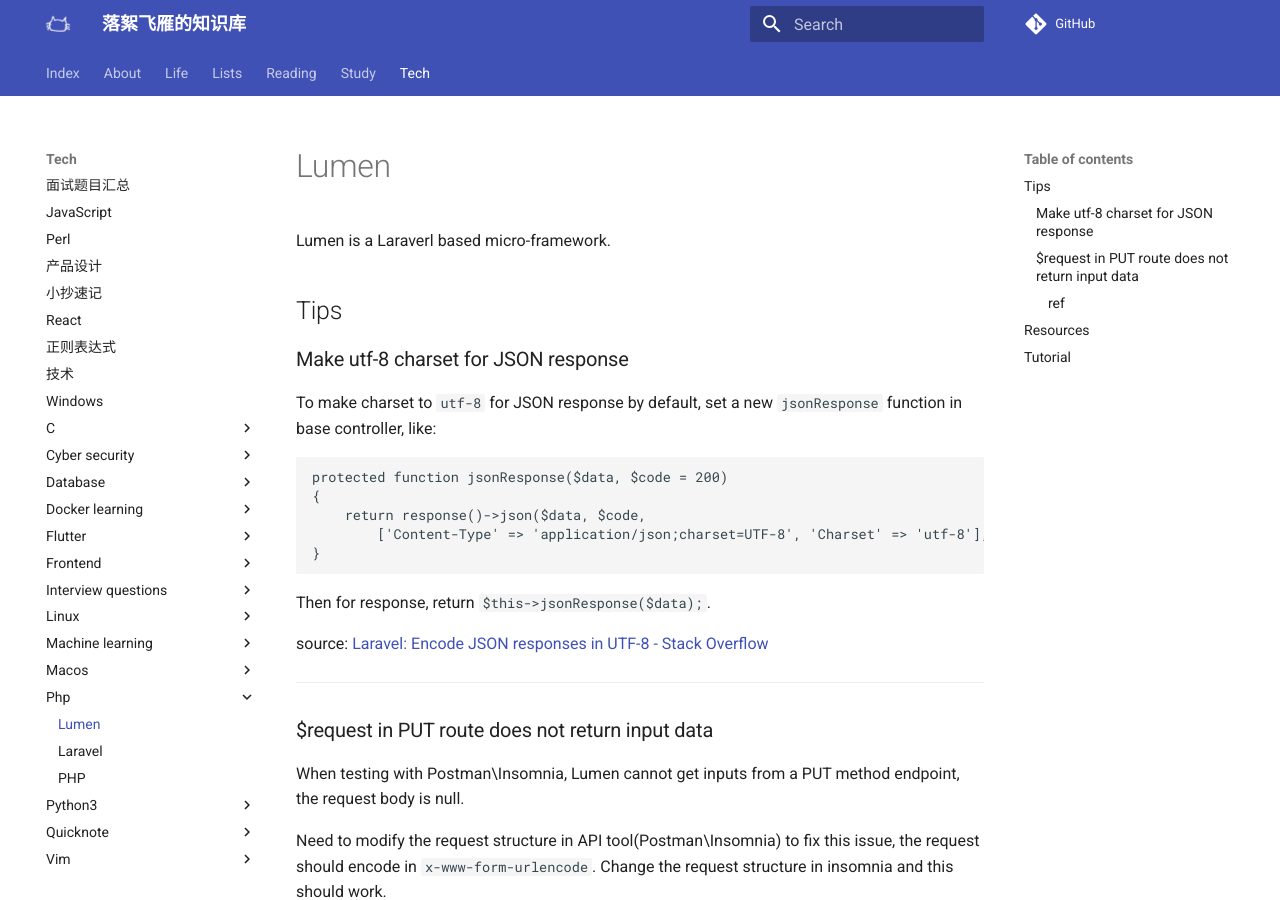
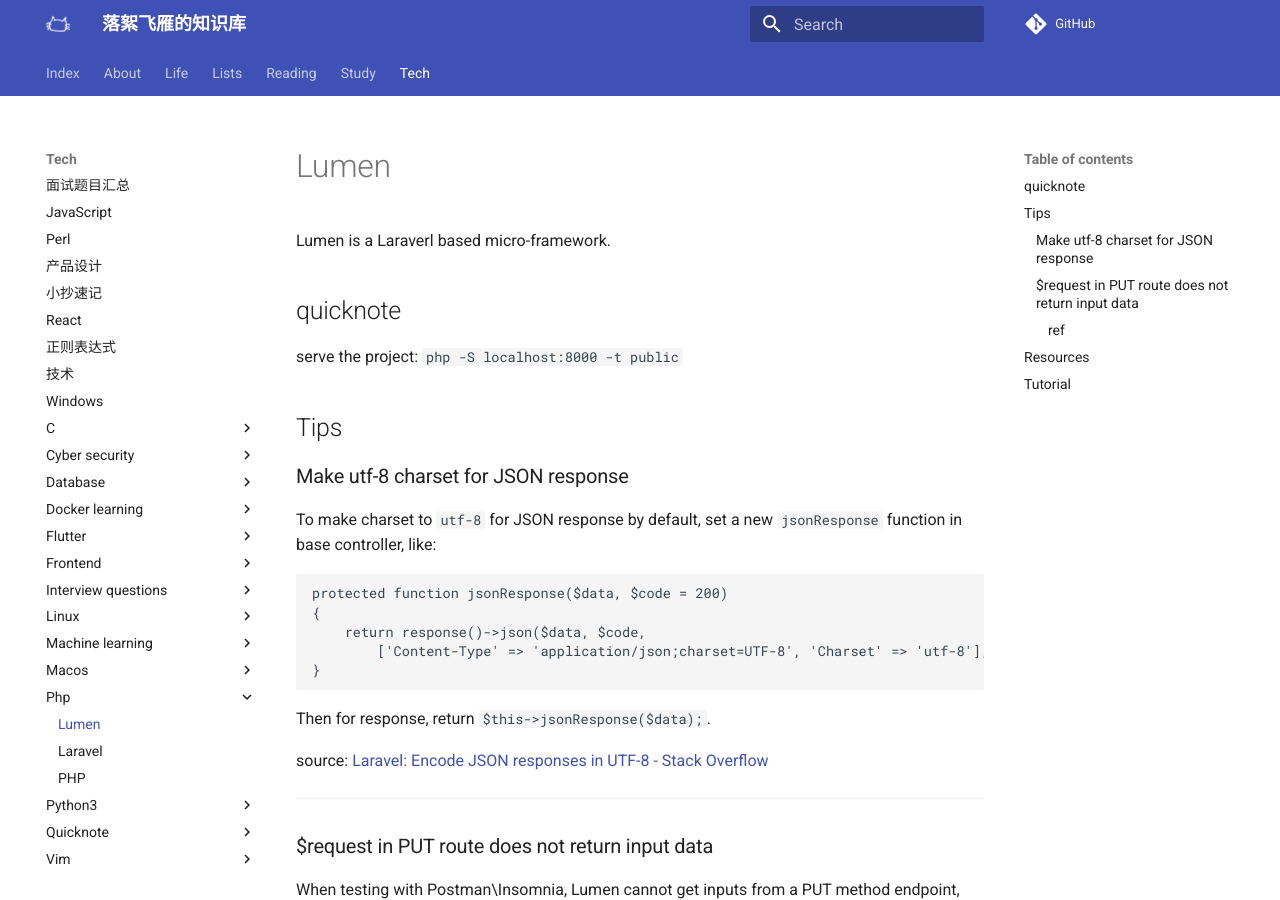
Before and after one commit to luoxufeiyan/wiki.luoxufeiyan.com, an MkDocs documentation site: the page built from docs/tech/php/Lumen.md, in a window 1280 px wide and 900 px high. Built offline with MkDocs 1.6.1 and Material for MkDocs 9.7.7, drawn with Linux system fonts in a browser that asks for light colours; comment, search, counter and statistics services are not loaded.

Commit message:
update quicknote

```diff
--- a/docs/tech/php/Lumen.md
+++ b/docs/tech/php/Lumen.md
@@ -1,6 +1,10 @@
 # Lumen
 
 Lumen is a Laraverl based micro-framework.
+
+## quicknote
+
+serve the project: `php -S localhost:8000 -t public`
 
 ## Tips
 
```
